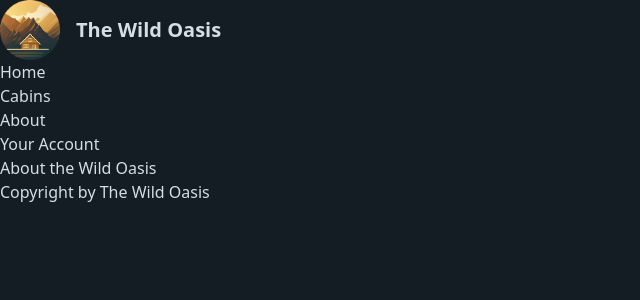
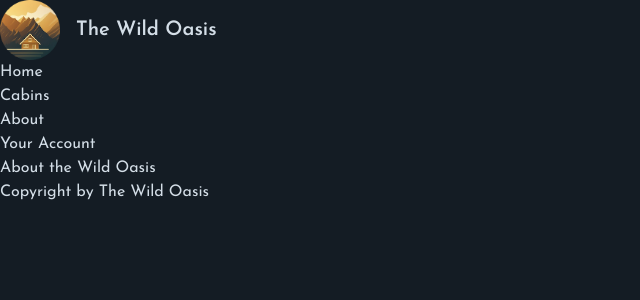
Before and after one commit to GDianaS/the-wild-oasis-website, a Next.js app: page /about in a window 1280 px wide. Shown: the top 300 px of the page, without its empty margins (0-640 px from the left). Built offline with nearby package versions, Linux system fonts and the light colour scheme.

Commit message:
Loading Fonts

```diff
--- a/app/_styles/globals.css
+++ b/app/_styles/globals.css
@@ -3,6 +3,7 @@
 /* npm install @heroicons/react */
 /* https://tailwindcss.com/docs/theme */
 @theme{
+  /* Cores */
   --color-primary-50:#e1e8ef;
   --color-primary-100:#d4dee7;
   --color-primary-200:#b7c7d7;
--- a/app/layout.js
+++ b/app/layout.js
@@ -1,5 +1,15 @@
 import Logo from "./_components/Logo";
 import Navigation from "./_components/Navigation";
+
+// IMPORTANDO FONTE
+// 1) Importar Nome
+import {Josefin_Sans} from "next/font/google";
+// 2) Configurando Fontes
+const josefin = Josefin_Sans({
+    subsets:['latin'],
+    display: "swap",
+});
+//console.log(josefin)
 
 import "@/app/_styles/globals.css";
 
@@ -16,7 +26,8 @@ export const metadata={
 export default function RootLayout({children}){
     return(
         <html>
-            <body className="bg-primary-950 text-primary-100 min-h-screen">
+            <body className={`${josefin.className}
+            bg-primary-950 text-primary-100 min-h-screen`}>
                 <header>
                     <Logo/>
                 </header>
```
